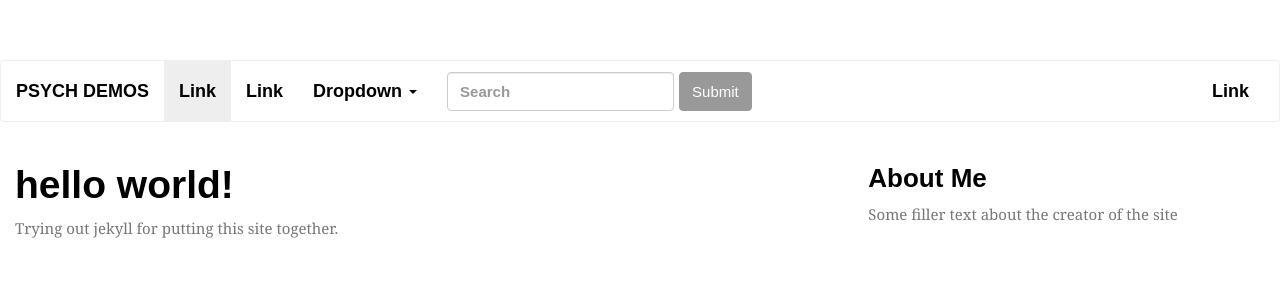
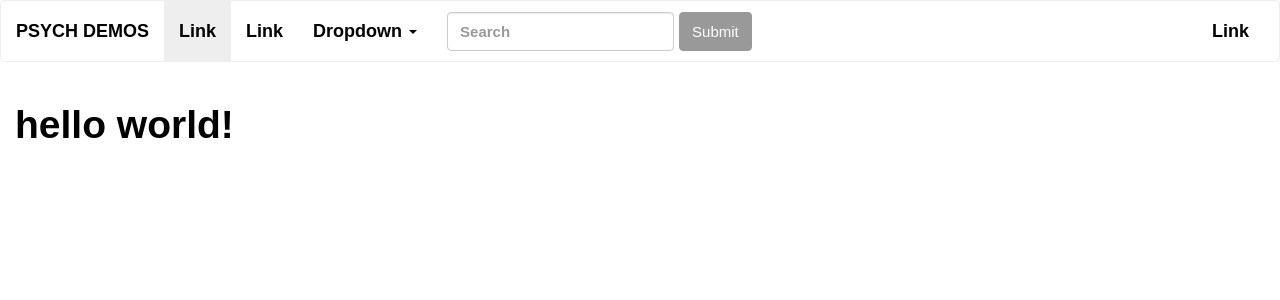
Before and after one commit to jodeleeuw/factorsdb, a Jekyll site: the page built from index.md, in a window 1280 px wide. Shown: the top 300 px of the page. Built offline with Jekyll 4.4.1, drawn with Linux system fonts in a browser that asks for light colours; some web fonts are replaced; Markdown is read by kramdown in place of the engine named in the settings.

Commit message:
main layout

```diff
--- a/_includes/header.html
+++ b/_includes/header.html
@@ -7,11 +7,6 @@
     <meta name="description" content="{{ site.description }}">
 
     <link href="css/bootstrap.min.css" rel="stylesheet">
-    <style>
-      body {
-        padding-top: 60px;
-      }
-    </style>
 
     <!-- HTML5 shim, for IE6-8 support of HTML5 elements -->
     <!--[if lt IE 9]>
--- a/_layouts/default.html
+++ b/_layouts/default.html
@@ -1,11 +1,8 @@
 {% include header.html %}
 
 <div class="row">
-  <div class="col-md-8">
+  <div class="col-md-12">
     {{ content }}
-  </div>
-  <div class="col-md-4">
-    {% include sidebar.html %}
   </div>
 </div>
 
--- a/index.md
+++ b/index.md
@@ -4,5 +4,3 @@ layout: default
 ---
 
 # hello world!
-
-Trying out jekyll for putting this site together.
```
